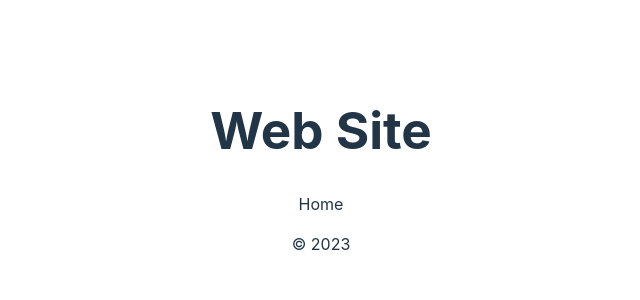
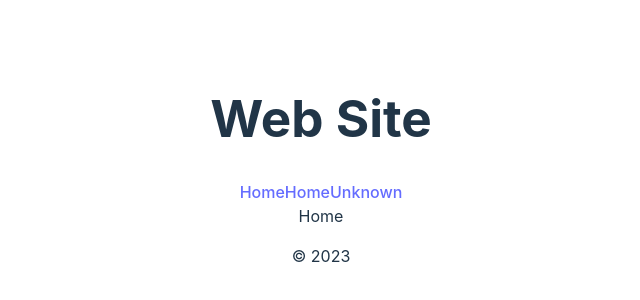
Before and after one commit to prof3ssorSt3v3/react-router-test, a React (Vite) app: page / in a window 1280 px wide. Shown: the part 230-530 px from the top of the page, without its empty margins (319-959 px from the left). Built offline with nearby package versions, Linux system fonts and the light colour scheme; the HTML template or start-up script is replaced by a standard one.

Commit message:
added nav bar

```diff
--- a/src/Layout.jsx
+++ b/src/Layout.jsx
@@ -1,4 +1,4 @@
-import { Outlet } from 'react-router-dom';
+import { Link, Outlet } from 'react-router-dom';
 
 function Layout() {
   return (
@@ -6,6 +6,11 @@ function Layout() {
       <header>
         <h1>Web Site</h1>
       </header>
+      <nav>
+        <Link to="/">Home</Link>
+        <Link to="/users">Home</Link>
+        <Link to="/asdf">Unknown</Link>
+      </nav>
 
       <Outlet />
 
```
